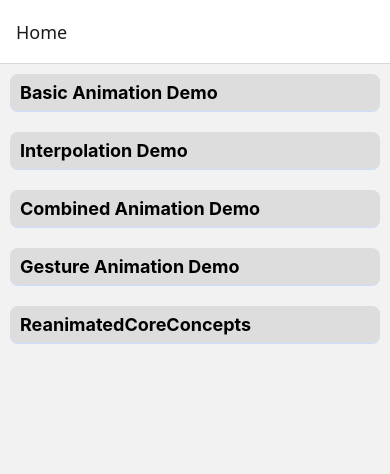
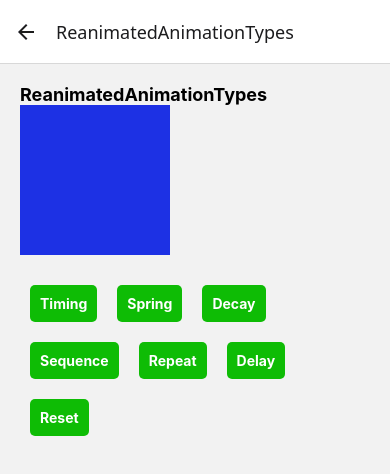
Before and after one commit to diwahar-m/Animation_RN, a React Native app: screen /ReanimatedAnimationTypes in a window 390 px wide. Shown: the top 474 px of the page. Built offline with nearby package versions, Linux system fonts and the light colour scheme.

Commit message:
rn reanimated animation types added

```diff
--- a/src/Home.tsx
+++ b/src/Home.tsx
@@ -33,6 +33,11 @@ const INITIAL_DATA = [
         id: 5,
         title: 'ReanimatedCoreConcepts',
         screen: 'ReanimatedCoreConcepts'
+    },
+    {
+        id: 6,
+        title: 'ReanimatedAnimationTypes',
+        screen: 'ReanimatedAnimationTypes'
     },
 ]
 
--- a/src/RootNavigation.tsx
+++ b/src/RootNavigation.tsx
@@ -5,6 +5,7 @@ import Interpolation from "./Interpolation"
 import CombinedAnimation from "./CombinedAnimation"
 import GestureAnimation from "./GestureAnimation"
 import ReanimatedCoreConcepts from "./ReanimatedCoreConcepts"
+import ReanimatedAnimationTypes from "./reanimated/ReanimatedAnimationTypes"
 
 export type RootStackParamsList = {
     Home: undefined
@@ -13,6 +14,7 @@ export type RootStackParamsList = {
     CombinedAnimation: undefined
     GestureAnimation: undefined
     ReanimatedCoreConcepts: undefined
+    ReanimatedAnimationTypes:undefined
 }
 
 const Stack = createStackNavigator<RootStackParamsList>()
@@ -28,6 +30,7 @@ const RootNavigator =() => {
             <Stack.Screen name="CombinedAnimation" component={CombinedAnimation} />
             <Stack.Screen name="GestureAnimation" component={GestureAnimation} />
             <Stack.Screen name="ReanimatedCoreConcepts" component={ReanimatedCoreConcepts} />
+            <Stack.Screen name="ReanimatedAnimationTypes" component={ReanimatedAnimationTypes} />
         </Stack.Navigator>
     )
 }
--- /dev/null
+++ b/src/reanimated/ReanimatedAnimationTypes.tsx
@@ -0,0 +1,136 @@
+import { Pressable, StyleSheet, Text, View } from 'react-native'
+import React from 'react'
+import Animated, { Easing, useAnimatedStyle, useSharedValue, withDecay, withDelay, withReanimatedTimer, withRepeat, withSequence, withSpring, withTiming } from 'react-native-reanimated'
+
+const ReanimatedAnimationTypes: React.FC = () => {
+
+  const translateX = useSharedValue(0);
+  const scale = useSharedValue(1);
+  const rotate = useSharedValue(0);
+
+  const boxStyle = useAnimatedStyle(()=> {
+    return {
+      transform:[
+        {
+          translateX: translateX.value
+        },
+        {
+          scale: scale.value
+        },
+        {
+          rotate: `${rotate.value}deg`
+        },
+      ]
+    }
+  })
+
+  // handle timing Animation
+  const handleTimingAnimation = ()=> {
+    translateX.value = withTiming(150, {
+      duration: 1500,
+      easing: Easing.out(Easing.exp)
+    })
+  }
+  // handle spring Animation
+  const handleSpringAnimation =() => {
+    scale.value = withSpring(1.5, {
+      damping: 10,
+      stiffness: 100
+    })
+  }
+ // handle reset animation
+ const handleResetAnimation = () => {
+  translateX.value = withTiming(0)
+  scale.value  = withTiming(1)
+  rotate.value = withTiming(0)
+ }
+
+ // decay animation
+ const handleDecayAnimation = () => {
+    translateX.value = withDecay({
+      velocity: 100,
+      clamp: [0, 300]
+    })
+ }
+
+ // sequence animation
+ const handleSequenceAnimation = () => {
+  rotate.value = withSequence(
+    withTiming(180, {duration: 1000}),
+    withTiming(0, {duration: 1000}),
+  )
+ }
+ // delay animation
+ const handleDelayAnimation =() => {
+  translateX.value = withDelay(1000, withSpring(200))
+ }
+ // repeat animation
+ const handleRepeatAnimation = () => {
+  scale.value = withRepeat(withTiming(1.5, {duration: 500}), 5, true)
+ }
+
+  return (
+    <View style={styles.container}>
+      <Text style={styles.headerTxt}>ReanimatedAnimationTypes</Text>
+      <Animated.View style={[styles.box, boxStyle]}/>
+      <View style={styles.buttonContainer}>
+        <Pressable style={styles.btn} onPress={handleTimingAnimation}>
+          <Text style={styles.btnTxt}>Timing</Text>
+        </Pressable>
+        <Pressable style={styles.btn} onPress={handleSpringAnimation}>
+          <Text style={styles.btnTxt}>Spring</Text>
+        </Pressable>
+        <Pressable style={styles.btn} onPress={handleDecayAnimation}>
+          <Text style={styles.btnTxt}>Decay</Text>
+        </Pressable>
+        <Pressable style={styles.btn} onPress={handleSequenceAnimation}>
+          <Text style={styles.btnTxt}>Sequence</Text>
+        </Pressable>
+        <Pressable style={styles.btn} onPress={handleRepeatAnimation}>
+          <Text style={styles.btnTxt}>Repeat</Text>
+        </Pressable>
+        <Pressable style={styles.btn} onPress={handleDelayAnimation}>
+          <Text style={styles.btnTxt}>Delay</Text>
+        </Pressable>
+        <Pressable style={styles.btn} onPress={handleResetAnimation}>
+          <Text style={styles.btnTxt}>Reset</Text>
+        </Pressable>
+      </View>
+    </View>
+  )
+}
+
+export default ReanimatedAnimationTypes
+
+const styles = StyleSheet.create({
+    container: {
+        flex: 1,
+        padding: 20,
+    },
+    headerTxt: {
+        fontSize: 18,
+        fontWeight: 'bold'
+    },
+    box: {
+      height: 150,
+        width: 150,
+        backgroundColor: '#1d31e4' ,
+        alignItems: 'center',
+        justifyContent: 'center'
+    },
+    buttonContainer: {
+        flexDirection: 'row',
+        marginTop: 20,
+        flexWrap: 'wrap',
+    },
+    btn: {
+      backgroundColor: '#0ebc05',
+      padding: 10,
+      margin: 10,
+      borderRadius: 5,
+    },
+    btnTxt: {
+      color: '#fff',
+      fontWeight: 'bold'
+    }
+})
```
